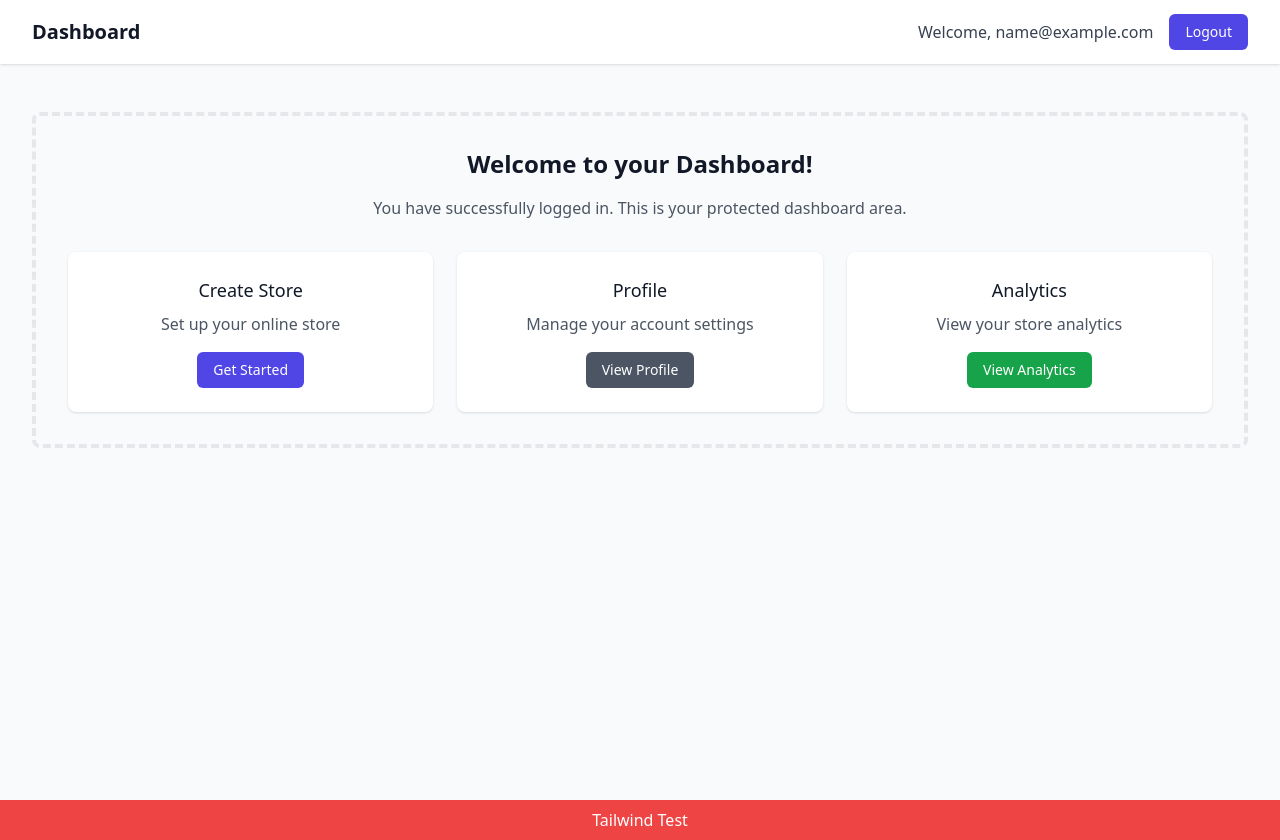
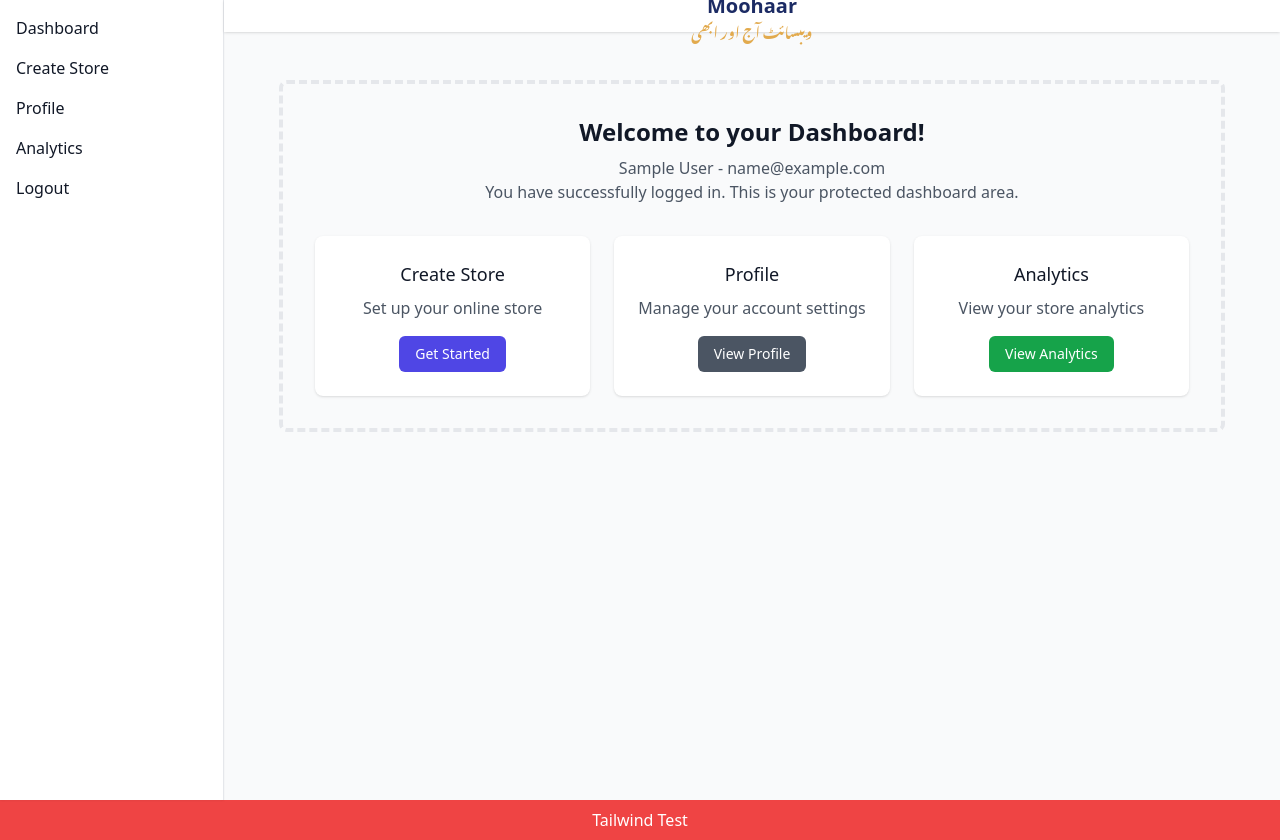
Before and after one commit to sufi-hassan-tools/code-boy, a React (Vite) app in the folder client/: page /dashboard in a window 1280 px wide. Built offline with nearby package versions, Linux system fonts and the light colour scheme; no server answers; sample sign-in values are in the browser's storage; the HTML template or start-up script is replaced by a standard one; a web font is replaced by a local one.

Commit message:
feat: add profile and sidebar enhancements

```diff
--- a/client/src/App.jsx
+++ b/client/src/App.jsx
@@ -3,6 +3,8 @@ import Home from './pages/Home';
 import Login from './pages/Login';
 import Signup from './pages/Signup';
 import Dashboard from './pages/Dashboard';
+import Profile from './pages/Profile';
+import Analytics from './pages/Analytics';
 import CreateStore from './pages/CreateStore';
 import ForgotPassword from './pages/ForgotPassword';
 import ResetPassword from './pages/ResetPassword';
@@ -15,6 +17,8 @@ export default function App() {
         <Route path="/login" element={<Login />} />
         <Route path="/signup" element={<Signup />} />
         <Route path="/dashboard" element={<Dashboard />} />
+        <Route path="/profile" element={<Profile />} />
+        <Route path="/analytics" element={<Analytics />} />
         <Route path="/create-store" element={<CreateStore />} />
         <Route path="/forgot-password" element={<ForgotPassword />} />
         <Route path="/reset-password/:token" element={<ResetPassword />} />
--- /dev/null
+++ b/client/src/pages/Analytics.jsx
@@ -0,0 +1,8 @@
+export default function Analytics() {
+  return (
+    <div className="p-4">
+      <h2 className="text-2xl font-semibold">Analytics</h2>
+      <p className="text-gray-600">Coming soon...</p>
+    </div>
+  );
+}
--- a/client/src/pages/Dashboard.jsx
+++ b/client/src/pages/Dashboard.jsx
@@ -1,8 +1,11 @@
 import { useState, useEffect } from 'react';
-import { useNavigate } from 'react-router-dom';
+import { Link, useNavigate } from 'react-router-dom';
+import { apiCall } from '../utils/api';
 
 export default function Dashboard() {
   const [user, setUser] = useState(null);
+  const [store, setStore] = useState(null);
+  const [menuOpen, setMenuOpen] = useState(false);
   const [loading, setLoading] = useState(true);
   const navigate = useNavigate();
 
@@ -16,7 +19,18 @@ export default function Dashboard() {
     }
 
     setUser(JSON.parse(userData));
+
+    const fetchStore = async () => {
+      const result = await apiCall('/api/store/me', {
+        headers: { Authorization: `Bearer ${token}` },
+      });
+      if (result.ok) {
+        setStore(result.data);
+      }
       setLoading(false);
+    };
+
+    fetchStore();
   }, [navigate]);
 
   const handleLogout = () => {
@@ -29,7 +43,7 @@ export default function Dashboard() {
     return (
       <div className="min-h-screen bg-gray-50 flex items-center justify-center">
         <div className="text-center">
-          <div className="animate-spin rounded-full h-12 w-12 border-b-2 border-indigo-600 mx-auto"></div>
+          <div className="animate-spin rounded-full h-12 w-12 border-b-2 border-indigo-600 mx-auto" />
           <p className="mt-4 text-gray-600">Loading...</p>
         </div>
       </div>
@@ -37,38 +51,93 @@ export default function Dashboard() {
   }
 
   return (
-    <div className="min-h-screen bg-gray-50">
-      <nav className="bg-white shadow">
-        <div className="max-w-7xl mx-auto px-4 sm:px-6 lg:px-8">
-          <div className="flex justify-between h-16">
-            <div className="flex items-center">
-              <h1 className="text-xl font-semibold text-gray-900">Dashboard</h1>
+    <div className="min-h-screen bg-gray-50 flex">
+      {/* Sidebar for desktop */}
+      <aside
+        className={`hidden md:flex flex-col w-56 bg-white border-r shadow-sm p-4 space-y-4 ${
+          menuOpen ? '' : ''
+        }`}
+      >
+        <Link to="/dashboard" className="hover:text-accent">
+          Dashboard
+        </Link>
+        {!store && (
+          <Link to="/create-store" className="hover:text-accent">
+            Create Store
+          </Link>
+        )}
+        <Link to="/profile" className="hover:text-accent">
+          Profile
+        </Link>
+        <Link to="/analytics" className="hover:text-accent">
+          Analytics
+        </Link>
+        <button onClick={handleLogout} className="text-left hover:text-accent">
+          Logout
+        </button>
+      </aside>
+
+      <div className="flex-1 flex flex-col">
+        <nav className="bg-white shadow relative">
+          <div className="flex items-center justify-between p-4">
+            <button
+              onClick={() => setMenuOpen(!menuOpen)}
+              className="md:hidden p-2"
+              aria-label="Menu"
+            >
+              <svg className="w-6 h-6" fill="none" stroke="currentColor" viewBox="0 0 24 24">
+                {menuOpen ? (
+                  <path strokeLinecap="round" strokeLinejoin="round" strokeWidth="2" d="M6 18L18 6M6 6l12 12" />
+                ) : (
+                  <path strokeLinecap="round" strokeLinejoin="round" strokeWidth="2" d="M4 6h16M4 12h16M4 18h16" />
+                )}
+              </svg>
+            </button>
+            <div className="absolute left-1/2 -translate-x-1/2 text-center">
+              <span className="block font-bold text-xl text-primary">Moohaar</span>
+              <span className="block font-nastaliq tracking-wide text-gold text-sm">ویبسائٹ آج اور ابھی</span>
             </div>
-            <div className="flex items-center space-x-4">
-              <span className="text-gray-700">Welcome, {user?.email}</span>
-              <button
-                onClick={handleLogout}
-                className="bg-indigo-600 hover:bg-indigo-700 text-white px-4 py-2 rounded-md text-sm font-medium"
-              >
+          </div>
+          {/* mobile dropdown */}
+          {menuOpen && (
+            <div className="md:hidden border-t">
+              <div className="flex flex-col p-4 space-y-2">
+                <Link to="/dashboard" onClick={() => setMenuOpen(false)} className="hover:text-accent">
+                  Dashboard
+                </Link>
+                {!store && (
+                  <Link to="/create-store" onClick={() => setMenuOpen(false)} className="hover:text-accent">
+                    Create Store
+                  </Link>
+                )}
+                <Link to="/profile" onClick={() => setMenuOpen(false)} className="hover:text-accent">
+                  Profile
+                </Link>
+                <Link to="/analytics" onClick={() => setMenuOpen(false)} className="hover:text-accent">
+                  Analytics
+                </Link>
+                <button onClick={handleLogout} className="text-left hover:text-accent">
                   Logout
                 </button>
               </div>
             </div>
-        </div>
+          )}
         </nav>
 
-      <main className="max-w-7xl mx-auto py-6 sm:px-6 lg:px-8">
+        <main className="max-w-7xl mx-auto py-6 px-4 flex-1">
         <div className="px-4 py-6 sm:px-0">
           <div className="border-4 border-dashed border-gray-200 rounded-lg p-8">
             <div className="text-center">
-              <h2 className="text-2xl font-bold text-gray-900 mb-4">
+              <h2 className="text-2xl font-bold text-gray-900 mb-2">
                 Welcome to your Dashboard!
               </h2>
+              <p className="text-gray-600">{user?.name ? `${user.name} - ${user.email}` : user?.email}</p>
               <p className="text-gray-600 mb-8">
                 You have successfully logged in. This is your protected dashboard area.
               </p>
 
               <div className="grid grid-cols-1 md:grid-cols-2 lg:grid-cols-3 gap-6">
+                {!store && (
                   <div className="bg-white p-6 rounded-lg shadow">
                     <h3 className="text-lg font-medium text-gray-900 mb-2">Create Store</h3>
                     <p className="text-gray-600 mb-4">Set up your online store</p>
@@ -79,21 +148,42 @@ export default function Dashboard() {
                       Get Started
                     </button>
                   </div>
+                )}
+                {store && (
+                  <div className="bg-white p-6 rounded-lg shadow text-left">
+                    <h3 className="text-lg font-medium text-gray-900 mb-2">My Store</h3>
+                    <p className="text-gray-600 mb-1">{store.storeName}</p>
+                    <p className="text-gray-600 mb-1">WhatsApp: {store.storeWhatsapp}</p>
+                    <p className="text-gray-600 mb-4">{store.storeAddress}</p>
+                    <Link
+                      to="/profile"
+                      className="text-indigo-600 hover:underline text-sm"
+                    >
+                      Edit Store Info
+                    </Link>
+                  </div>
+                )}
 
                 <div className="bg-white p-6 rounded-lg shadow">
                   <h3 className="text-lg font-medium text-gray-900 mb-2">Profile</h3>
                   <p className="text-gray-600 mb-4">Manage your account settings</p>
-                  <button className="bg-gray-600 hover:bg-gray-700 text-white px-4 py-2 rounded-md text-sm font-medium">
+                  <Link
+                    to="/profile"
+                    className="bg-gray-600 hover:bg-gray-700 text-white px-4 py-2 rounded-md text-sm font-medium inline-block"
+                  >
                     View Profile
-                  </button>
+                  </Link>
                 </div>
 
                 <div className="bg-white p-6 rounded-lg shadow">
                   <h3 className="text-lg font-medium text-gray-900 mb-2">Analytics</h3>
                   <p className="text-gray-600 mb-4">View your store analytics</p>
-                  <button className="bg-green-600 hover:bg-green-700 text-white px-4 py-2 rounded-md text-sm font-medium">
+                  <Link
+                    to="/analytics"
+                    className="bg-green-600 hover:bg-green-700 text-white px-4 py-2 rounded-md text-sm font-medium inline-block"
+                  >
                     View Analytics
-                  </button>
+                  </Link>
                 </div>
               </div>
             </div>
@@ -101,5 +191,6 @@ export default function Dashboard() {
         </div>
       </main>
     </div>
+  </div>
   );
 }
--- /dev/null
+++ b/client/src/pages/Profile.jsx
@@ -0,0 +1,131 @@
+import { useEffect, useState } from 'react';
+import { useNavigate } from 'react-router-dom';
+import { apiCall } from '../utils/api';
+
+export default function Profile() {
+  const [store, setStore] = useState(null);
+  const [formData, setFormData] = useState({
+    storeName: '',
+    storeWhatsapp: '',
+    storeAddress: '',
+    businessCategory: '',
+  });
+  const [loading, setLoading] = useState(true);
+  const [saving, setSaving] = useState(false);
+  const navigate = useNavigate();
+
+  const token = localStorage.getItem('token');
+  const userData = localStorage.getItem('user');
+  const user = userData ? JSON.parse(userData) : null;
+
+  useEffect(() => {
+    if (!token || !user) {
+      navigate('/login');
+      return;
+    }
+    const fetchStore = async () => {
+      const result = await apiCall('/api/store/me', {
+        headers: { Authorization: `Bearer ${token}` },
+      });
+      if (result.ok) {
+        setStore(result.data);
+        setFormData({
+          storeName: result.data.storeName || '',
+          storeWhatsapp: result.data.storeWhatsapp || '',
+          storeAddress: result.data.storeAddress || '',
+          businessCategory: result.data.businessCategory || '',
+        });
+      }
+      setLoading(false);
+    };
+    fetchStore();
+  }, [navigate, token, user]);
+
+  const handleChange = (e) => {
+    setFormData({ ...formData, [e.target.name]: e.target.value });
+  };
+
+  const handleSubmit = async (e) => {
+    e.preventDefault();
+    setSaving(true);
+    const result = await apiCall('/api/store/update', {
+      method: 'PUT',
+      headers: { Authorization: `Bearer ${token}` },
+      body: JSON.stringify(formData),
+    });
+    if (result.ok) {
+      setStore(result.data);
+      alert('Profile updated');
+    } else {
+      alert(result.data.msg || 'Update failed');
+    }
+    setSaving(false);
+  };
+
+  if (loading) {
+    return <div className="p-4">Loading...</div>;
+  }
+
+  return (
+    <div className="max-w-xl mx-auto p-4 space-y-6">
+      <h2 className="text-2xl font-semibold">Profile</h2>
+      <p className="text-gray-600">{user?.email}</p>
+
+      {store ? (
+        <form onSubmit={handleSubmit} className="space-y-4">
+          <div>
+            <label className="block text-sm font-medium">Store Name</label>
+            <input
+              type="text"
+              name="storeName"
+              value={formData.storeName}
+              onChange={handleChange}
+              className="mt-1 block w-full border rounded p-2"
+            />
+          </div>
+          <div>
+            <label className="block text-sm font-medium">WhatsApp</label>
+            <input
+              type="text"
+              name="storeWhatsapp"
+              value={formData.storeWhatsapp}
+              onChange={handleChange}
+              className="mt-1 block w-full border rounded p-2"
+            />
+          </div>
+          <div>
+            <label className="block text-sm font-medium">Address</label>
+            <input
+              type="text"
+              name="storeAddress"
+              value={formData.storeAddress}
+              onChange={handleChange}
+              className="mt-1 block w-full border rounded p-2"
+            />
+          </div>
+          <div>
+            <label className="block text-sm font-medium">Business Category</label>
+            <input
+              type="text"
+              name="businessCategory"
+              value={formData.businessCategory}
+              onChange={handleChange}
+              className="mt-1 block w-full border rounded p-2"
+            />
+          </div>
+          <div className="flex justify-end">
+            <button
+              type="submit"
+              disabled={saving}
+              className="bg-indigo-600 text-white px-4 py-2 rounded disabled:opacity-50"
+            >
+              {saving ? 'Saving...' : 'Save'}
+            </button>
+          </div>
+        </form>
+      ) : (
+        <div>No store found. Create one first.</div>
+      )}
+    </div>
+  );
+}
```
Also changed, not shown: client/src/pages/CreateStore.jsx (+18 -1 lines), 1 other file (tests, documents, lock files or other folders). Lines whose indentation alone changed are shown as unchanged.
